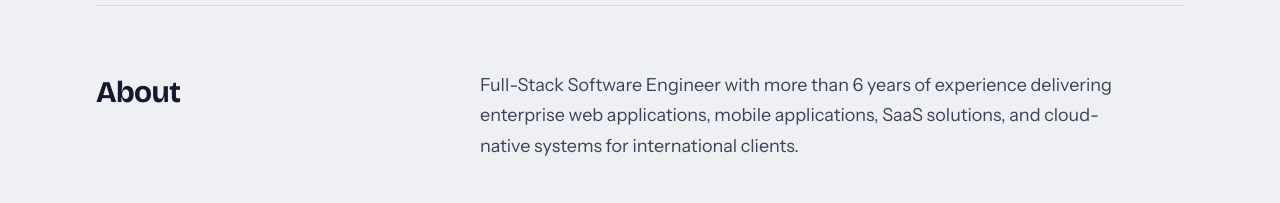
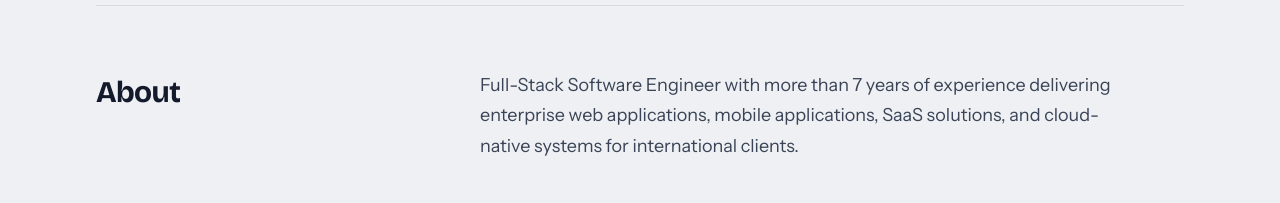
Before and after one commit to waqarulhasan/Portfolio, a Next.js app: page / in a window 1280 px wide. Shown: the part 749-952 px from the top of the page. Built offline with nearby package versions, Linux system fonts and the light colour scheme.

Commit message:
Update page.tsx

```diff
--- a/app/page.tsx
+++ b/app/page.tsx
@@ -13,7 +13,7 @@ const profile = {
   tagline:
     "Building scalable web, mobile, and cloud solutions with ASP.NET Core, Angular, React, React Native, .NET MAUI, Azure, and AWS.",
   about:
-    "Full-Stack Software Engineer with more than 6 years of experience delivering enterprise web applications, mobile applications, SaaS solutions, and cloud-native systems for international clients.",
+    "Full-Stack Software Engineer with more than 7 years of experience delivering enterprise web applications, mobile applications, SaaS solutions, and cloud-native systems for international clients.",
   email: "waqarulhassan2040@gmail.com",
   phone: "03337419194",
   cvUrl: "/cv.pdf", // put your CV in /public/cv.pdf
@@ -22,7 +22,7 @@ const profile = {
     // { label: "LinkedIn", href: "https://linkedin.com/in/your-username" },
   ] as { label: string; href: string }[],
   stats: [
-    { value: "6+", label: "Years experience" },
+    { value: "7+", label: "Years experience" },
     { value: "30+", label: "Projects delivered" },
     { value: "10+", label: "Technologies" },
   ],
```
